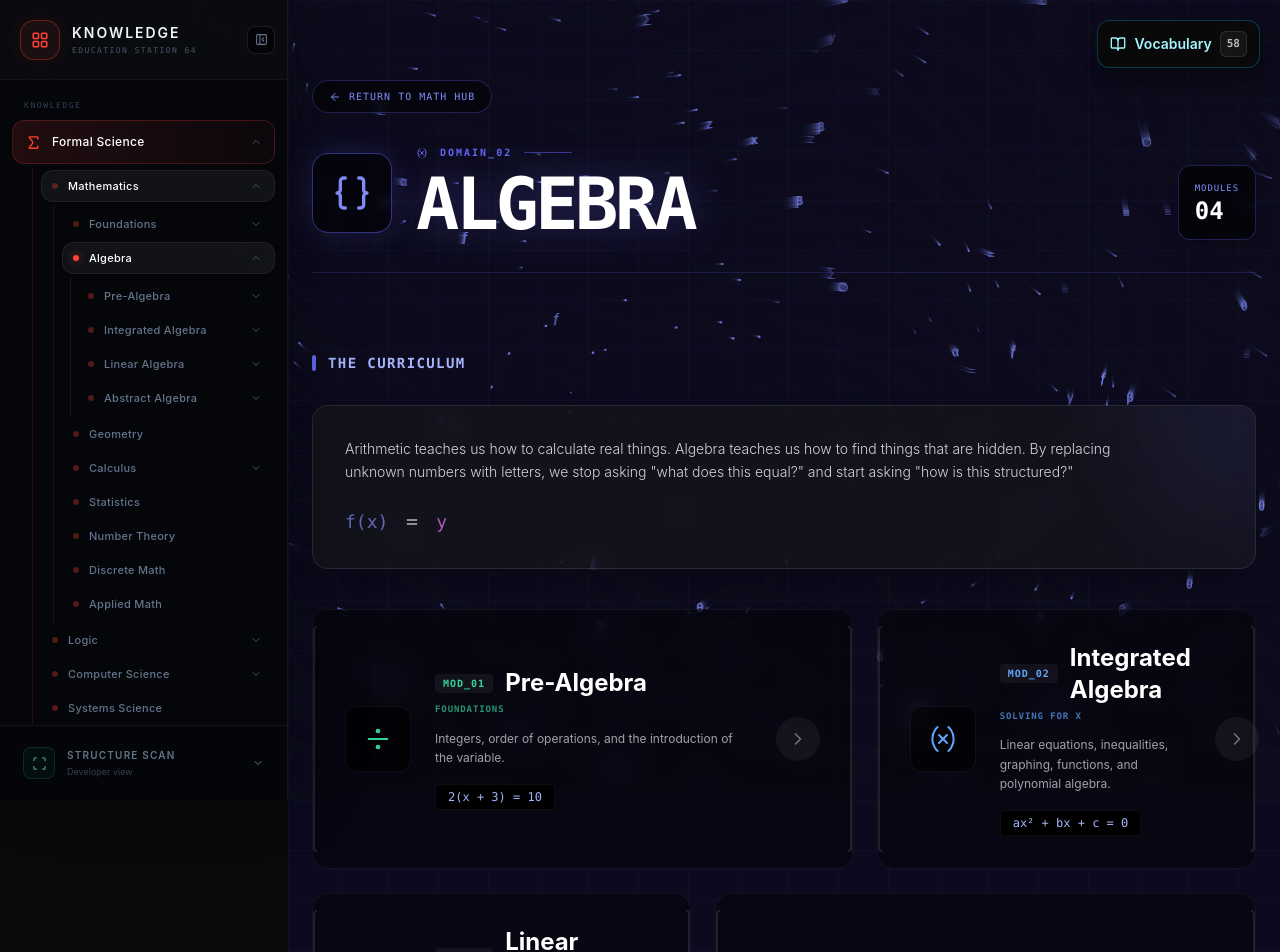
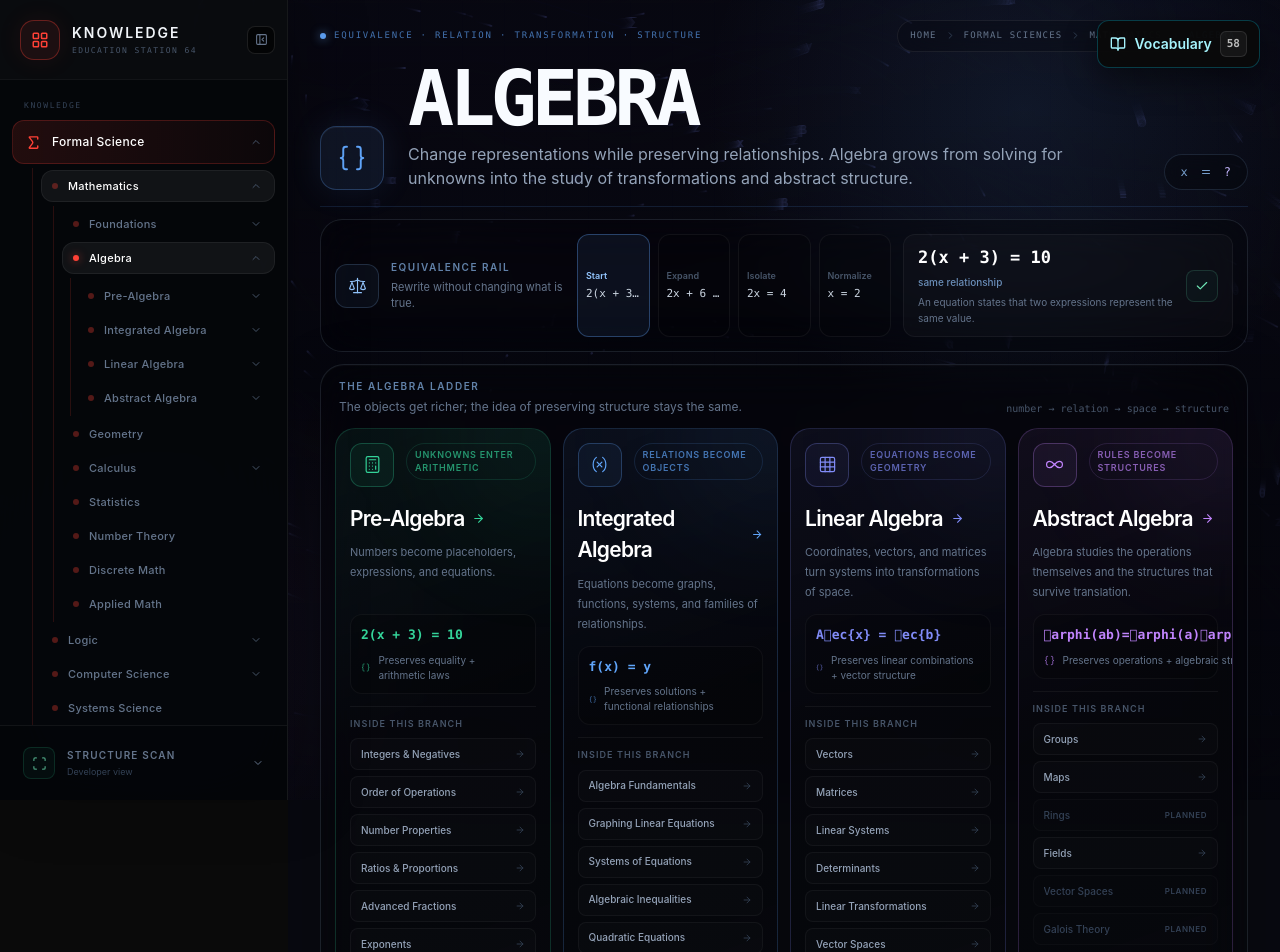
Before and after one commit to nickf723/ed-dev, a Next.js app: page /formal-science/mathematics/algebra in a window 1280 px wide. Shown: the top 952 px of the page. Built offline with nearby package versions, Linux system fonts and the light colour scheme.

Commit message:
Rebuild Algebra as equivalence map

```diff
--- a/app/formal-science/mathematics/algebra/page.tsx
+++ b/app/formal-science/mathematics/algebra/page.tsx
@@ -1,233 +1,321 @@
 "use client";
 
-import React from "react";
 import Link from "next/link";
-import AlgebraBackground2 from "./_components/AlgebraBackground2";
-import FunctionMachine from "./_components/FunctionMachine";
+import { useState } from "react";
 import {
-  ArrowLeft,
+  ArrowRight,
   Braces,
-  ChevronRight,
-  Divide,
+  Calculator,
+  Check,
   Equal,
   Grid3X3,
   Infinity,
+  Scale,
   Variable,
   type LucideIcon,
 } from "lucide-react";
-import Assessment from "@/app/_components/Assessment";
-import VocabApplet from "@/app/_components/VocabApplet";
-import { algebraVocab } from "@/app/_data/vocab/a/algebra";
+import DomainPageHeader from "@/app/_components/DomainPageHeader";
 import { curriculumRegistry } from "@/lib/curriculum/registry";
-import { algebraQuiz } from "./_components/assessment";
+import AlgebraBackground2 from "./_components/AlgebraBackground2";
 
-type AlgebraBranchPresentation = {
-  subtitle: string;
+type BranchPresentation = {
   icon: LucideIcon;
+  rgb: string;
+  eyebrow: string;
   equation: string;
-  color: string;
-  border: string;
-  bg: string;
-  layout: string;
+  thesis: string;
+  preserves: string;
 };
 
-const ALGEBRA_BRANCH_PRESENTATION: Record<string, AlgebraBranchPresentation> = {
+type AlgebraChild = {
+  id: string;
+  label: string;
+  href: string;
+  status?: "active" | "placeholder";
+};
+
+type AlgebraBranch = AlgebraChild &
+  BranchPresentation & {
+    description: string;
+    children: AlgebraChild[];
+  };
+
+const PRESENTATION: Record<string, BranchPresentation> = {
   "formal.mathematics.algebra.pre-algebra": {
-    subtitle: "Foundations",
-    icon: Divide,
+    icon: Calculator,
+    rgb: "52, 211, 153",
+    eyebrow: "Unknowns enter arithmetic",
     equation: "2(x + 3) = 10",
-    color: "text-emerald-400",
-    border: "group-hover:border-emerald-500/50",
-    bg: "hover:bg-emerald-950/20",
-    layout: "col-span-12 lg:col-span-7",
+    thesis: "Numbers become placeholders, expressions, and equations.",
+    preserves: "equality + arithmetic laws",
   },
   "formal.mathematics.algebra.elementary-algebra": {
-    subtitle: "Solving for X",
     icon: Variable,
-    equation: "ax² + bx + c = 0",
-    color: "text-blue-400",
-    border: "group-hover:border-blue-500/50",
-    bg: "hover:bg-blue-950/20",
-    layout: "col-span-12 lg:col-span-5",
+    rgb: "96, 165, 250",
+    eyebrow: "Relations become objects",
+    equation: "f(x) = y",
+    thesis: "Equations become graphs, functions, systems, and families of relationships.",
+    preserves: "solutions + functional relationships",
   },
   "formal.mathematics.algebra.linear-algebra": {
-    subtitle: "Vectors & Spaces",
     icon: Grid3X3,
-    equation: "Ax = λx",
-    color: "text-indigo-400",
-    border: "group-hover:border-indigo-500/50",
-    bg: "hover:bg-indigo-950/20",
-    layout: "col-span-12 lg:col-span-5",
+    rgb: "129, 140, 248",
+    eyebrow: "Equations become geometry",
+    equation: "A\vec{x} = \vec{b}",
+    thesis: "Coordinates, vectors, and matrices turn systems into transformations of space.",
+    preserves: "linear combinations + vector structure",
   },
   "formal.mathematics.algebra.abstract-algebra": {
-    subtitle: "Structures",
     icon: Infinity,
-    equation: "G/Ker(φ) ≅ Im(φ)",
-    color: "text-violet-400",
-    border: "group-hover:border-violet-500/50",
-    bg: "hover:bg-violet-950/20",
-    layout: "col-span-12 lg:col-span-7",
+    rgb: "192, 132, 252",
+    eyebrow: "Rules become structures",
+    equation: "\varphi(ab)=\varphi(a)\varphi(b)",
+    thesis: "Algebra studies the operations themselves and the structures that survive translation.",
+    preserves: "operations + algebraic structure",
   },
 };
 
-function buildAlgebraBranches() {
+const REWRITE_STEPS = [
+  {
+    label: "Start",
+    equation: "2(x + 3) = 10",
+    operation: "same relationship",
+    note: "An equation states that two expressions represent the same value.",
+  },
+  {
+    label: "Expand",
+    equation: "2x + 6 = 10",
+    operation: "distribute 2",
+    note: "The expression changes form, but its value does not.",
+  },
+  {
+    label: "Isolate",
+    equation: "2x = 4",
+    operation: "subtract 6 from both sides",
+    note: "Applying the same reversible operation preserves the solution set.",
+  },
+  {
+    label: "Normalize",
+    equation: "x = 2",
+    operation: "divide both sides by 2",
+    note: "A simpler representation reveals the hidden value directly.",
+  },
+] as const;
+
+function buildBranches(): AlgebraBranch[] {
   const algebra = curriculumRegistry.getNode("formal.mathematics.algebra");
   if (!algebra) throw new Error("Algebra is missing from the curriculum registry.");
 
   return (algebra.children ?? []).map((branch) => {
-    const presentation = ALGEBRA_BRANCH_PRESENTATION[branch.id];
+    const presentation = PRESENTATION[branch.id];
     if (!presentation) {
-      throw new Error(`Algebra branch ${branch.id} is missing its local presentation config.`);
+      throw new Error(`Algebra branch ${branch.id} is missing presentation metadata.`);
     }
 
     return {
-      ...branch,
-      title: branch.label,
-      desc: branch.description ?? "",
+      id: branch.id,
+      label: branch.label,
+      href: branch.href,
+      status: branch.status,
+      description: branch.description ?? "",
+      children: (branch.children ?? []).map((child) => ({
+        id: child.id,
+        label: child.label,
+        href: child.href,
+        status: child.status,
+      })),
       ...presentation,
     };
   });
 }
 
-const SUBDOMAINS = buildAlgebraBranches();
+const BRANCHES = buildBranches();
 
 export default function AlgebraHubPage() {
+  const [rewriteIndex, setRewriteIndex] = useState(0);
+  const rewrite = REWRITE_STEPS[rewriteIndex];
+
   return (
-    <main className="relative min-h-screen bg-[#0c0a1f] text-white overflow-hidden font-mono selection:bg-indigo-500/50 pb-32">
+    <main className="relative min-h-screen overflow-x-hidden bg-[#080910] text-slate-100 selection:bg-blue-400/25">
+      <div className="pointer-events-none fixed inset-0 z-0 opacity-35">
         <AlgebraBackground2 />
-      <div className="absolute inset-0 bg-[linear-gradient(rgba(99,102,241,0.05)_1px,transparent_1px),linear-gradient(90deg,rgba(99,102,241,0.05)_1px,transparent_1px)] bg-[size:50px_50px] pointer-events-none z-0" />
-      <div className="absolute inset-0 bg-radial-vignette opacity-70 pointer-events-none z-0" />
+      </div>
+      <div className="pointer-events-none fixed inset-0 z-0 bg-[radial-gradient(circle_at_80%_14%,rgba(96,165,250,0.10),transparent_26%),radial-gradient(circle_at_12%_82%,rgba(192,132,252,0.07),transparent_24%),linear-gradient(to_bottom,rgba(5,6,12,0.22),rgba(5,6,12,0.80))]" />
+      <div className="pointer-events-none fixed inset-0 z-[1] opacity-25 [background-image:linear-gradient(rgba(129,140,248,0.025)_1px,transparent_1px),linear-gradient(90deg,rgba(129,140,248,0.025)_1px,transparent_1px)] [background-size:42px_42px]" />
 
-      <div className="relative z-10 max-w-[1200px] mx-auto px-6 py-12 min-h-screen flex flex-col">
-        <header className="flex flex-col mb-20 mt-8">
-          <Link href="/formal-science/mathematics" className="flex items-center gap-2 text-[10px] text-indigo-400 hover:text-white transition-colors mb-8 uppercase tracking-widest group w-max border border-indigo-500/30 bg-black/50 px-4 py-2 rounded-full backdrop-blur-sm">
-            <ArrowLeft size={12} className="group-hover:-translate-x-1 transition-transform" /> Return to Math Hub
-          </Link>
+      <div className="relative z-10 mx-auto w-full max-w-[1540px] px-4 py-4 sm:px-6 xl:px-8 xl:py-5">
+        <DomainPageHeader
+          breadcrumbs={[
+            { label: "Home", href: "/" },
+            { label: "Formal Sciences", href: "/formal-science" },
+            { label: "Mathematics", href: "/formal-science/mathematics" },
+            { label: "Algebra" },
+          ]}
+          eyebrow="Equivalence · Relation · Transformation · Structure"
+          icon={Braces}
+          title={<span>Algebra</span>}
+          subtitle="Change representations while preserving relationships. Algebra grows from solving for unknowns into the study of transformations and abstract structure."
+          accentRgb="96, 165, 250"
+          titleClassName="font-mono text-[clamp(3.4rem,6vw,6rem)] font-semibold uppercase leading-[0.82] tracking-[-0.065em] text-[#f8fbff]"
+          iconClassName="rounded-[16px]"
+          headerClassName="border-blue-300/[0.14]"
+          aside={
+            <div className="flex items-center gap-3 rounded-full border border-blue-300/[0.14] bg-black/25 px-4 py-2 font-mono text-[12px] text-blue-300/80 backdrop-blur-md">
+              <span>x</span><Equal size={12} /><span className="text-violet-300">?</span>
+            </div>
+          }
+        />
 
-          <div className="flex flex-col md:flex-row justify-between items-start md:items-end gap-6 border-b border-indigo-500/20 pb-8">
-            <div className="flex items-center gap-6">
-              <div className="w-20 h-20 border border-indigo-500/50 flex items-center justify-center bg-black/50 backdrop-blur-sm relative overflow-hidden group rounded-2xl shadow-[0_0_30px_rgba(99,102,241,0.2)]">
-                <div className="absolute inset-0 bg-indigo-500/20 translate-y-full group-hover:translate-y-0 transition-transform duration-500" />
-                <Braces size={40} className="text-indigo-400 relative z-10" />
-              </div>
-              <div>
-                <div className="flex items-center gap-3 text-indigo-500 mb-2 font-mono text-[10px] font-bold tracking-[0.2em] uppercase">
-                  <Variable size={12} /> Domain_02 <span className="w-12 h-px bg-indigo-500/50" />
-                </div>
-                <h1 className="text-5xl md:text-7xl font-bold tracking-tighter text-white drop-shadow-[0_0_20px_rgba(99,102,241,0.3)]">
-                  ALGEBRA
-                </h1>
+        <section className="mt-3 grid gap-3 rounded-[22px] border border-blue-200/[0.12] bg-black/[0.23] p-3.5 backdrop-blur-xl xl:grid-cols-[230px_minmax(0,1fr)_330px]">
+          <div className="flex min-w-0 items-center gap-3">
+            <span className="flex h-11 w-11 shrink-0 items-center justify-center rounded-xl border border-blue-300/[0.18] bg-blue-400/[0.055] text-blue-300">
+              <Scale size={19} strokeWidth={1.45} />
+            </span>
+            <div className="min-w-0">
+              <div className="text-[10px] font-semibold uppercase tracking-[0.15em] text-blue-300/65">Equivalence rail</div>
+              <p className="mt-1 text-[11px] leading-4 text-slate-500">Rewrite without changing what is true.</p>
             </div>
           </div>
 
-            <div className="flex gap-4">
-              <div className="bg-black/60 border border-indigo-500/30 rounded-xl p-4 backdrop-blur-sm shadow-xl flex flex-col justify-center">
-                <div className="text-[9px] text-indigo-400 uppercase tracking-widest mb-1">Modules</div>
-                <div className="text-2xl font-bold text-white leading-none">
-                  {String(SUBDOMAINS.length).padStart(2, "0")}
+          <div className="grid grid-cols-4 gap-2">
+            {REWRITE_STEPS.map((step, index) => {
+              const active = index === rewriteIndex;
+              return (
+                <button
+                  key={step.label}
+                  type="button"
+                  onClick={() => setRewriteIndex(index)}
+                  onMouseEnter={() => setRewriteIndex(index)}
+                  className="min-w-0 rounded-xl border px-2 py-2.5 text-left transition-colors"
+                  style={{
+                    borderColor: active ? "rgba(96,165,250,0.34)" : "rgba(255,255,255,0.055)",
+                    background: active ? "rgba(96,165,250,0.075)" : "rgba(0,0,0,0.16)",
+                  }}
+                >
+                  <div className={`text-[9px] font-semibold ${active ? "text-blue-300" : "text-slate-600"}`}>{step.label}</div>
+                  <div className="mt-1 truncate font-mono text-[11px] text-slate-300">{step.equation}</div>
+                </button>
+              );
+            })}
+          </div>
+
+          <div className="grid min-h-[70px] grid-cols-[minmax(0,1fr)_auto] items-center gap-3 rounded-xl border border-white/[0.05] bg-white/[0.018] px-3.5 py-2.5">
+            <div className="min-w-0">
+              <div className="truncate font-mono text-[17px] font-semibold text-white">{rewrite.equation}</div>
+              <div className="mt-1 text-[10px] font-medium text-blue-300/70">{rewrite.operation}</div>
+              <p className="mt-1 line-clamp-2 text-[10px] leading-4 text-slate-500">{rewrite.note}</p>
+            </div>
+            <div className="flex h-8 w-8 items-center justify-center rounded-lg border border-emerald-300/[0.15] bg-emerald-400/[0.045] text-emerald-300" title="Solution preserved">
+              <Check size={14} />
             </div>
           </div>
+        </section>
+
+        <section className="mt-3 overflow-hidden rounded-[24px] border border-blue-200/[0.12] bg-black/[0.22] p-3.5 shadow-[inset_0_1px_0_rgba(255,255,255,0.025),0_24px_70px_rgba(0,0,0,0.22)] backdrop-blur-xl">
+          <div className="flex flex-col gap-2 px-1 pb-3 sm:flex-row sm:items-end sm:justify-between">
+            <div>
+              <div className="text-[10px] font-semibold uppercase tracking-[0.16em] text-blue-300/65">The algebra ladder</div>
+              <p className="mt-1 text-[12px] text-slate-500">The objects get richer; the idea of preserving structure stays the same.</p>
             </div>
-          </div>
-        </header>
-
-        <section className="mb-24">
-          <div className="flex items-center gap-3 mb-8">
-            <div className="h-4 w-1 bg-indigo-500 rounded-full" />
-            <h2 className="text-sm font-bold text-indigo-300 uppercase tracking-widest">The Curriculum</h2>
+            <div className="font-mono text-[10px] text-slate-600">number → relation → space → structure</div>
           </div>
 
-          <div className="grid grid-cols-1 lg:grid-cols-12 gap-6">
-            <div className="col-span-12">
-              <div className="bg-zinc-900/60 backdrop-blur-md border border-white/10 rounded-2xl p-8 relative overflow-hidden shadow-2xl mb-4">
-                <div className="absolute top-0 right-0 p-32 bg-indigo-500/10 rounded-full blur-3xl -translate-y-1/2 translate-x-1/2 pointer-events-none" />
-                <div className="relative z-10 max-w-3xl">
-                  <p className="text-sm text-zinc-300 font-sans font-light leading-relaxed mb-6">
-                    Arithmetic teaches us how to calculate real things. Algebra teaches us how to find things that are hidden. By replacing unknown numbers with letters, we stop asking "what does this equal?" and start asking "how is this structured?"
-                  </p>
-                  <div className="flex items-center gap-4 opacity-70">
-                    <span className="text-lg font-mono text-indigo-400">f(x)</span>
-                    <Equal size={16} />
-                    <span className="text-lg font-mono text-fuchsia-400">y</span>
+          <nav aria-label="Algebra branches" className="grid gap-3 xl:grid-cols-4">
+            {BRANCHES.map((branch) => (
+              <BranchColumn key={branch.id} branch={branch} />
+            ))}
+          </nav>
+        </section>
       </div>
+    </main>
+  );
+}
+
+function BranchColumn({ branch }: { branch: AlgebraBranch }) {
+  const Icon = branch.icon;
+  const planned = branch.status === "placeholder";
+
+  return (
+    <article
+      className={`relative flex min-h-[520px] flex-col overflow-hidden rounded-[20px] border p-3.5 ${planned ? "opacity-55" : ""}`}
+      style={{
+        borderColor: `rgba(${branch.rgb},0.20)`,
+        background: `linear-gradient(160deg, rgba(${branch.rgb},0.065), rgba(6,7,12,0.72) 36%, rgba(5,6,10,0.64))`,
+      }}
+    >
+      <div className="pointer-events-none absolute -right-20 -top-20 h-44 w-44 rounded-full blur-3xl" style={{ background: `rgba(${branch.rgb},0.08)` }} />
+
+      <div className="relative flex items-start justify-between gap-3">
+        <span
+          className="flex h-11 w-11 shrink-0 items-center justify-center rounded-xl border"
+          style={{
+            color: `rgb(${branch.rgb})`,
+            borderColor: `rgba(${branch.rgb},0.28)`,
+            background: `rgba(${branch.rgb},0.06)`,
+          }}
+        >
+          <Icon size={19} strokeWidth={1.5} />
+        </span>
+        <span className="rounded-full border px-2 py-1 text-[9px] font-semibold uppercase tracking-[0.09em]" style={{ color: `rgba(${branch.rgb},0.68)`, borderColor: `rgba(${branch.rgb},0.14)` }}>
+          {branch.eyebrow}
+        </span>
+      </div>
+
+      <div className="relative mt-4">
+        <Link href={branch.href} className="group inline-flex items-center gap-2">
+          <h2 className="text-[21px] font-semibold tracking-[-0.035em] text-white transition-colors group-hover:text-blue-100">{branch.label}</h2>
+          <ArrowRight size={13} style={{ color: `rgb(${branch.rgb})` }} className="transition-transform group-hover:translate-x-0.5" />
+        </Link>
+        <p className="mt-2 min-h-[60px] text-[11px] leading-5 text-slate-500">{branch.thesis}</p>
+
+        <div className="mt-3 grid gap-2 rounded-xl border border-white/[0.045] bg-black/[0.16] p-2.5">
+          <div className="font-mono text-[13px] font-semibold" style={{ color: `rgb(${branch.rgb})` }}>{branch.equation}</div>
+          <div className="flex items-center gap-2 text-[10px] text-slate-500">
+            <Braces size={11} style={{ color: `rgba(${branch.rgb},0.70)` }} />
+            <span>Preserves {branch.preserves}</span>
           </div>
         </div>
       </div>
 
-            {SUBDOMAINS.map((item, i) => (
-              <Link
-                key={item.id}
-                href={item.href}
-                className={`${item.layout} group relative flex flex-col md:flex-row items-start md:items-center gap-6 p-8 border border-white/5 bg-black/40 rounded-2xl backdrop-blur-md transition-all duration-500 hover:-translate-y-1 hover:shadow-[0_10px_30px_rgba(0,0,0,0.5)] hover:border-indigo-500/50 ${item.bg}`}
-              >
-                <div className="absolute left-0 top-4 bottom-4 w-1 border-l-2 border-t-2 border-b-2 border-white/10 rounded-l transition-colors group-hover:border-indigo-500/50" />
-                <div className="absolute right-0 top-4 bottom-4 w-1 border-r-2 border-t-2 border-b-2 border-white/10 rounded-r transition-colors group-hover:border-indigo-500/50" />
+      <div className="relative mt-3 flex-1 border-t border-white/[0.05] pt-2.5">
+        <div className="mb-2 text-[9px] font-semibold uppercase tracking-[0.12em] text-slate-600">Inside this branch</div>
+        <div className="grid gap-1.5">
+          {branch.children.map((child) => {
+            const childPlanned = child.status === "placeholder";
+            const row = (
+              <>
+                <span className={`truncate text-[10px] font-medium ${childPlanned ? "text-slate-700" : "text-slate-400"}`}>{child.label}</span>
+                {childPlanned ? (
+                  <span className="text-[8px] font-semibold uppercase tracking-[0.07em] text-slate-700">planned</span>
+                ) : (
+                  <ArrowRight size={10} className="shrink-0 text-slate-700 transition-transform group-hover:translate-x-0.5 group-hover:text-slate-400" />
+                )}
+              </>
+            );
 
-                <div className={`p-4 rounded-xl bg-black/60 border border-white/5 shadow-inner transition-colors ${item.border} ${item.color} shrink-0`}>
-                  <item.icon size={32} strokeWidth={1.5} />
-                </div>
+            const className = `group flex h-8 min-w-0 items-center justify-between gap-2 rounded-lg border px-2.5 ${
+              childPlanned
+                ? "cursor-default border-white/[0.025] bg-white/[0.008]"
+                : "border-white/[0.045] bg-white/[0.014] transition-colors hover:border-white/[0.10] hover:bg-white/[0.03]"
+            }`;
 
-                <div className="flex-1">
-                  <div className="flex items-center gap-3 mb-1">
-                    <span className={`text-[10px] font-black uppercase tracking-widest px-2 py-0.5 rounded bg-white/5 ${item.color}`}>
-                      MOD_0{i + 1}
-                    </span>
-                    <h2 className="text-2xl font-bold text-white group-hover:text-indigo-200 transition-colors font-sans">
-                      {item.title}
-                    </h2>
-                  </div>
-                  <div className={`text-[9px] font-bold uppercase tracking-widest mb-3 opacity-70 ${item.color}`}>
-                    {item.subtitle}
-                  </div>
-                  <p className="text-xs text-zinc-400 font-sans leading-relaxed mb-4">{item.desc}</p>
-
-                  <div className="inline-block px-3 py-1 bg-black rounded text-xs font-mono text-indigo-300 border border-white/5 group-hover:border-indigo-500/30 transition-colors">
-                    {item.equation}
+            return childPlanned ? (
+              <div key={child.id} className={className}>{row}</div>
+            ) : (
+              <Link key={child.id} href={child.href} className={className}>{row}</Link>
+            );
+          })}
         </div>
       </div>
 
-                <div className="hidden md:flex shrink-0 p-3 rounded-full bg-white/5 text-zinc-500 group-hover:text-white group-hover:bg-indigo-500/20 transition-all">
-                  <ChevronRight size={20} className="group-hover:translate-x-1 transition-transform" />
-                </div>
+      <Link
+        href={branch.href}
+        className="relative mt-3 flex h-9 items-center justify-between rounded-xl border px-3 text-[10px] font-semibold transition-colors hover:bg-white/[0.03]"
+        style={{ color: `rgba(${branch.rgb},0.82)`, borderColor: `rgba(${branch.rgb},0.16)` }}
+      >
+        <span>Open {branch.label}</span>
+        <ArrowRight size={12} />
       </Link>
-            ))}
-          </div>
-        </section>
-
-        <section className="mb-24">
-          <div className="flex items-center gap-3 mb-8">
-            <div className="h-4 w-1 bg-indigo-500 rounded-full" />
-            <h2 className="text-sm font-bold text-indigo-300 uppercase tracking-widest">Simulation Deck</h2>
-          </div>
-          <FunctionMachine />
-        </section>
-
-        <section className="mt-auto pb-16">
-          <div className="flex items-center gap-3 mb-8">
-            <div className="h-4 w-1 bg-indigo-500 rounded-full" />
-            <h2 className="text-sm font-bold text-indigo-300 uppercase tracking-widest">Verification Protocol</h2>
-          </div>
-
-          <div className="grid grid-cols-1 lg:grid-cols-3 gap-8">
-            <div className="col-span-1">
-              <VocabApplet currentDomain="Algebra" localTerms={algebraVocab || []} accentColor="indigo" />
-            </div>
-            <div className="col-span-1 lg:col-span-2">
-              <Assessment
-                title="Domain Check: The Branches of Algebra"
-                questions={algebraQuiz || []}
-                accentColor="indigo"
-                onComplete={(score, total) => console.log(`Algebra Quiz Scored: ${score}/${total}`)}
-              />
-            </div>
-          </div>
-        </section>
-
-        <div className="border-t border-indigo-900/30 pt-6 flex justify-between items-center text-[10px] text-indigo-500/60 font-mono uppercase tracking-widest mt-8">
-          <span>Find X.</span>
-          <span>Architecture v3.1</span>
-        </div>
-      </div>
-    </main>
+    </article>
   );
 }
```
Lines whose indentation alone changed are shown as unchanged.
